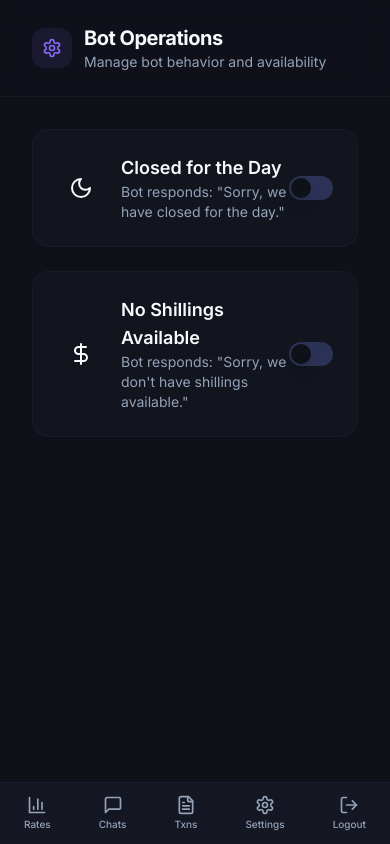
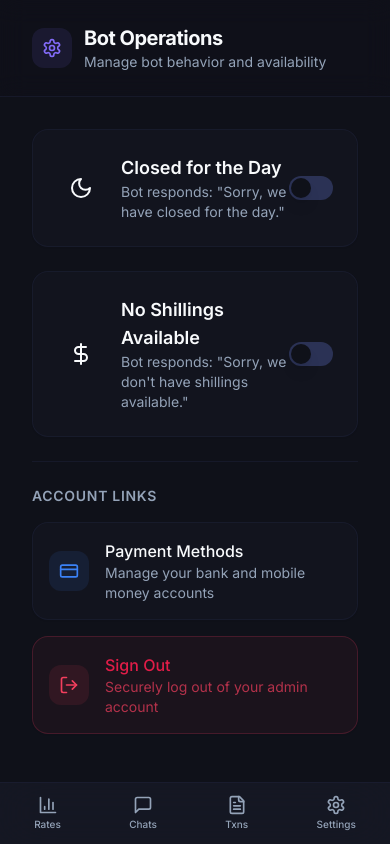
Before and after one commit to chukyobi/widpai-dashboard, a Next.js app: page /settings in a window 390 px wide. Built offline with nearby package versions, Linux system fonts and the light colour scheme; no server answers; the database is empty.

Commit message:
update: move logout and payment methods to settings page for mobile

```diff
--- a/app/(dashboard)/settings/page.tsx
+++ b/app/(dashboard)/settings/page.tsx
@@ -1,7 +1,9 @@
 'use client'
 
 import { useState, useEffect } from 'react'
-import { Settings, Moon, DollarSign, Loader2 } from 'lucide-react'
+import { Settings, Moon, DollarSign, Loader2, CreditCard, LogOut } from 'lucide-react'
+import Link from 'next/link'
+import { logoutAction } from '@/app/(auth)/actions'
 
 export default function SettingsPage() {
   const [loading, setLoading] = useState(true)
@@ -117,6 +119,31 @@ export default function SettingsPage() {
                 <span className={`pointer-events-none block h-5 w-5 rounded-full bg-background shadow-lg ring-0 transition-transform ${noShillings ? 'translate-x-5' : 'translate-x-0'}`} />
               </button>
             </div>
+
+            <div className="pt-6 mt-6 border-t border-border/50 space-y-4">
+              <h3 className="font-semibold text-sm text-muted-foreground uppercase tracking-wider mb-4">Account Links</h3>
+              <Link href="/payment-methods" className="flex items-center gap-4 bg-card/40 border border-border/50 rounded-2xl p-4 hover:bg-accent/50 transition-colors shadow-sm w-full">
+                <div className="p-2.5 rounded-xl bg-blue-500/10 text-blue-500">
+                  <CreditCard className="w-5 h-5" />
+                </div>
+                <div>
+                  <h3 className="font-medium">Payment Methods</h3>
+                  <p className="text-sm text-muted-foreground">Manage your bank and mobile money accounts</p>
+                </div>
+              </Link>
+
+              <form action={logoutAction}>
+                <button type="submit" className="w-full flex items-center gap-4 bg-rose-500/5 border border-rose-500/20 rounded-2xl p-4 hover:bg-rose-500/10 transition-colors shadow-sm text-left">
+                  <div className="p-2.5 rounded-xl bg-rose-500/10 text-rose-500">
+                    <LogOut className="w-5 h-5" />
+                  </div>
+                  <div>
+                    <h3 className="font-medium text-rose-600">Sign Out</h3>
+                    <p className="text-sm text-rose-500/70">Securely log out of your admin account</p>
+                  </div>
+                </button>
+              </form>
+            </div>
           </div>
         )}
       </div>
--- a/components/layout/sidebar.tsx
+++ b/components/layout/sidebar.tsx
@@ -64,20 +64,10 @@ export function Sidebar() {
           <FileText className="h-5 w-5" />
           <span className="text-[10px] font-medium">Txns</span>
         </Link>
-        <Link href="/payment-methods" className="hidden md:flex flex-col items-center gap-0.5 px-3 py-1 rounded-xl text-muted-foreground hover:text-primary transition-colors active:scale-95">
-          <CreditCard className="h-5 w-5" />
-          <span className="text-[10px] font-medium">Payments</span>
-        </Link>
         <Link href="/settings" className="flex flex-col items-center gap-0.5 px-3 py-1 rounded-xl text-muted-foreground hover:text-primary transition-colors active:scale-95">
           <Settings className="h-5 w-5" />
           <span className="text-[10px] font-medium">Settings</span>
         </Link>
-        <form action={logoutAction}>
-          <button type="submit" className="flex flex-col items-center gap-0.5 px-3 py-1 rounded-xl text-muted-foreground hover:text-destructive transition-colors active:scale-95">
-            <LogOut className="h-5 w-5" />
-            <span className="text-[10px] font-medium">Logout</span>
-          </button>
-        </form>
       </nav>
     </>
   )
```
